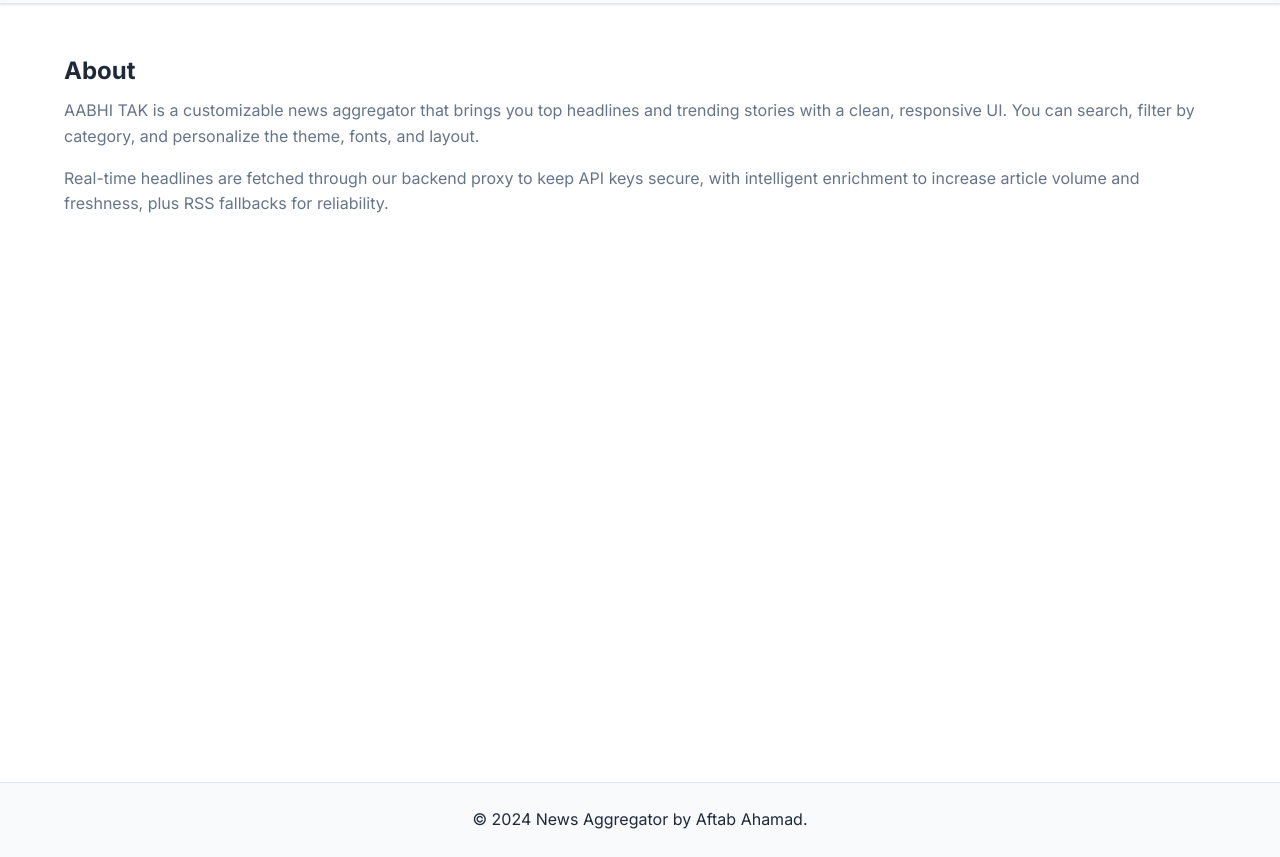
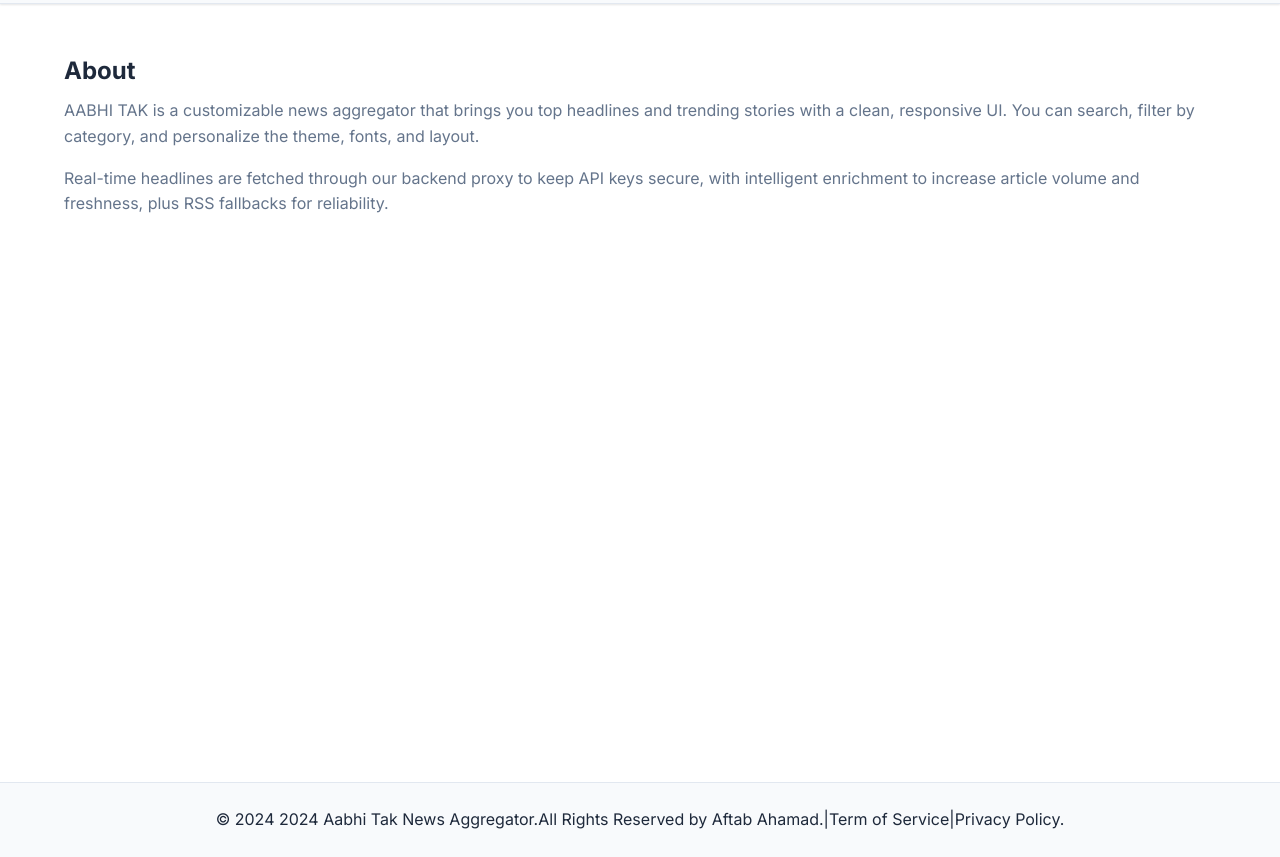
Before and after one commit to aftabahamad26/AABHITAK, a plain HTML site: page about.html in a window 1280 px wide. Shown: the part 66-923 px from the top of the page. Drawn offline with Linux system fonts and the light colour scheme.

Commit message:
Add some privacy

```diff
--- a/about.html
+++ b/about.html
@@ -40,7 +40,7 @@
 
   <footer class="footer">
     <div class="footer-content" style="justify-content:center;">
-      <p>© 2024 News Aggregator by Aftab Ahamad.</p>
+      <p>© 2024 2024 Aabhi Tak News Aggregator.All Rights Reserved by Aftab Ahamad.|Term of Service|Privacy Policy.</p>
     </div>
   </footer>
 
```
Also changed, not shown: contact.html (+1 -1 lines), index.html (+1 -1 lines), privacy.html (+1 -1 lines).
